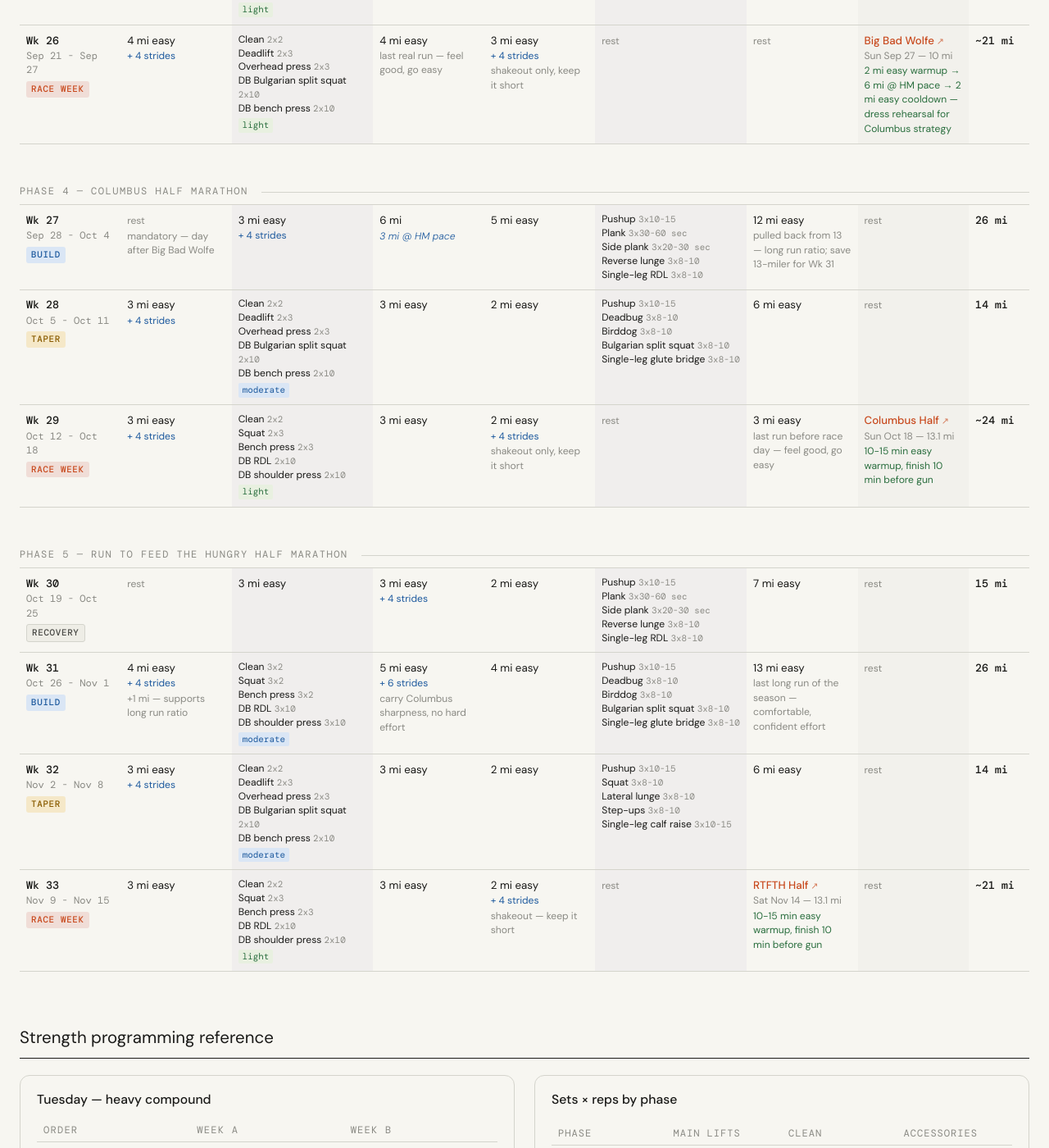
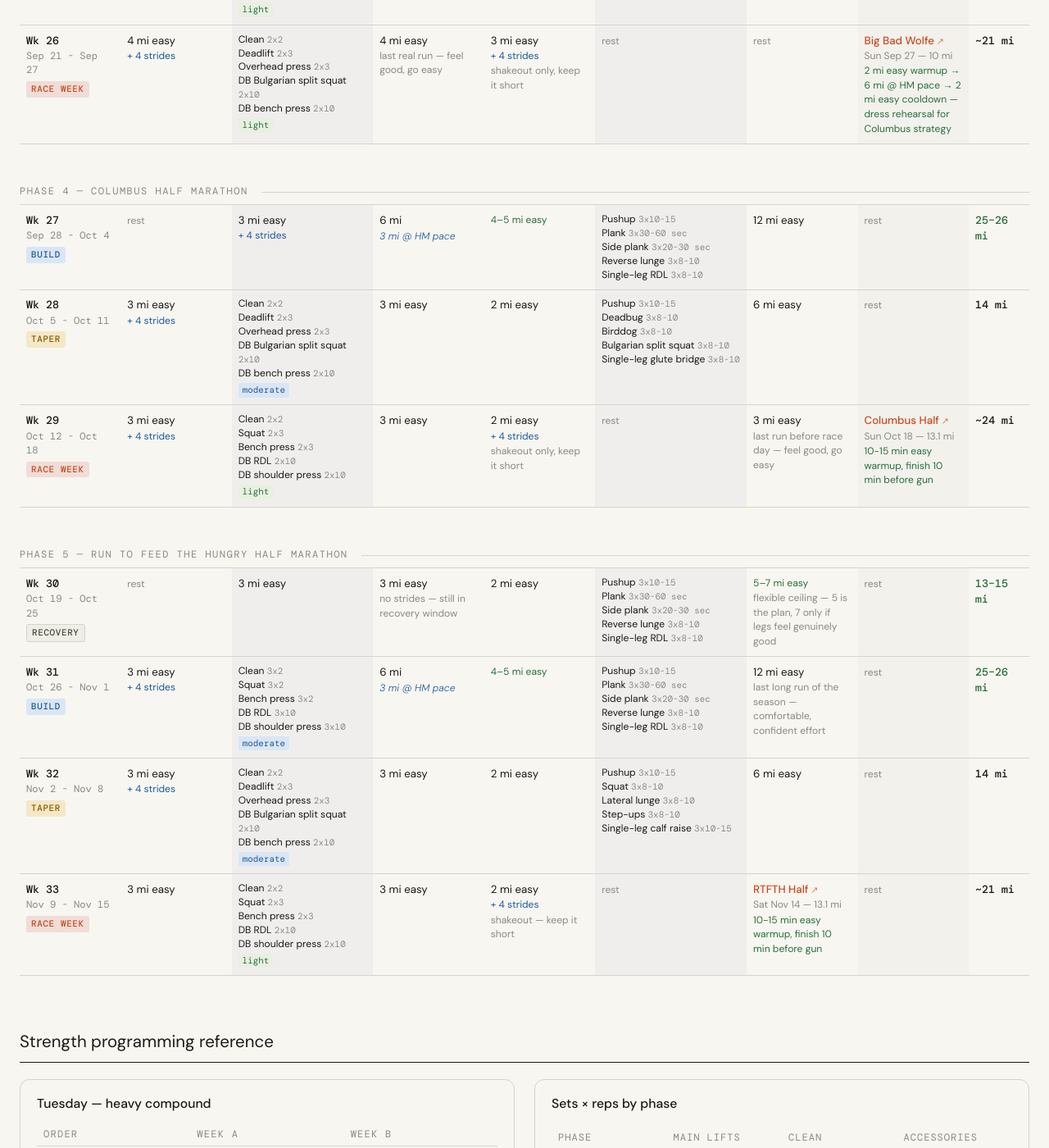
Before and after one commit to richardbasile/richardbasile.github.io, a Jekyll site: the page built from training-plan/index.html, in a window 1280 px wide and 1400 px high, scrolled down 3857 px. Shown: the whole window at 82% size. Built offline with Jekyll 4.4.1, drawn with Linux system fonts in a browser that asks for light colours; some of the changed text lies outside the part shown.

Commit message:
adjustments

```diff
--- a/training-plan/index.html
+++ b/training-plan/index.html
@@ -1203,11 +1203,11 @@ title: 2026 Race Season
               <div class="wk-badges"><span class="badge badge-build">build</span></div>
             </td>
             <td>4 mi easy<span class="s">+ 4 strides</span></td>
-            <td class="str-col"><span class="fri-ex">Clean <span class="fri-sets">2x3</span></span><span
-                class="fri-ex">Deadlift <span class="fri-sets">2x5</span></span><span class="fri-ex">Overhead press
-                <span class="fri-sets">2x5</span></span><span class="fri-ex">DB Bulgarian split squat <span
-                  class="fri-sets">2x10</span></span><span class="fri-ex">DB bench press <span
-                  class="fri-sets">2x10</span></span><span class="str-intensity int-light">light</span></td>
+            <td class="str-col"><span class="fri-ex">Clean <span class="fri-sets">3x3</span></span><span
+                class="fri-ex">Deadlift <span class="fri-sets">3x5</span></span><span class="fri-ex">Overhead press
+                <span class="fri-sets">3x5</span></span><span class="fri-ex">DB Bulgarian split squat <span
+                  class="fri-sets">3x10</span></span><span class="fri-ex">DB bench press <span
+                  class="fri-sets">3x10</span></span><span class="str-intensity int-mod">moderate</span></td>
             <td>4 mi easy<span class="s">+ 6 strides</span></td>
             <td>3 mi easy</td>
             <td class="str-col">
@@ -1230,8 +1230,8 @@ title: 2026 Race Season
             </td>
             <td>4 mi easy<span class="s">+ 4 strides</span></td>
             <td class="str-col"><span class="fri-ex">Clean <span class="fri-sets">3x3</span></span><span
-                class="fri-ex">Deadlift <span class="fri-sets">3x3</span></span><span class="fri-ex">Overhead press
-                <span class="fri-sets">3x3</span></span><span class="fri-ex">DB Bulgarian split squat <span
+                class="fri-ex">Deadlift <span class="fri-sets">3x5</span></span><span class="fri-ex">Overhead press
+                <span class="fri-sets">3x5</span></span><span class="fri-ex">DB Bulgarian split squat <span
                   class="fri-sets">3x10</span></span><span class="fri-ex">DB bench press <span
                   class="fri-sets">3x10</span></span><span class="str-intensity int-heavy">heavy</span></td>
             <td>4 mi<span class="q">4x90 sec hill repeats</span><span class="note">strength foundation — effort on the
@@ -1256,19 +1256,19 @@ title: 2026 Race Season
               <div class="wk-badges"><span class="badge badge-deload">deload</span></div>
             </td>
             <td>3 mi easy</td>
-            <td class="str-col"><span class="fri-ex">Clean <span class="fri-sets">2x2</span></span><span
-                class="fri-ex">Squat <span class="fri-sets">2x3</span></span><span class="fri-ex">Bench press <span
-                  class="fri-sets">2x3</span></span><span class="fri-ex">DB RDL <span
+            <td class="str-col"><span class="fri-ex">Clean <span class="fri-sets">3x3</span></span><span
+                class="fri-ex">Squat <span class="fri-sets">2x5</span></span><span class="fri-ex">Bench press <span
+                  class="fri-sets">2x5</span></span><span class="fri-ex">DB RDL <span
                   class="fri-sets">2x10</span></span><span class="fri-ex">DB shoulder press <span
                   class="fri-sets">2x10</span></span><span class="str-intensity int-light">light</span></td>
             <td>3 mi easy</td>
             <td>2 mi easy</td>
             <td class="str-col">
               <span class="fri-ex">Pushup <span class="fri-sets">3x10-15</span></span>
-              <span class="fri-ex">Deadbug <span class="fri-sets">3x8-10</span></span>
-              <span class="fri-ex">Birddog <span class="fri-sets">3x8-10</span></span>
-              <span class="fri-ex">Bulgarian split squat <span class="fri-sets">3x8-10</span></span>
-              <span class="fri-ex">Single-leg glute bridge <span class="fri-sets">3x8-10</span></span>
+              <span class="fri-ex">Deadbug <span class="fri-sets">2x10</span></span>
+              <span class="fri-ex">Birddog <span class="fri-sets">2x10</span></span>
+              <span class="fri-ex">Bulgarian split squat <span class="fri-sets">2x10</span></span>
+              <span class="fri-ex">Single-leg glute bridge <span class="fri-sets">2x10</span></span>
             </td>
             <td>6 mi easy</td>
             <td class="rest-col"><span class="rest">rest</span></td>
@@ -1283,8 +1283,8 @@ title: 2026 Race Season
             </td>
             <td>4 mi easy<span class="s">+ 4 strides</span></td>
             <td class="str-col"><span class="fri-ex">Clean <span class="fri-sets">3x3</span></span><span
-                class="fri-ex">Deadlift <span class="fri-sets">3x3</span></span><span class="fri-ex">Overhead press
-                <span class="fri-sets">3x3</span></span><span class="fri-ex">DB Bulgarian split squat <span
+                class="fri-ex">Deadlift <span class="fri-sets">3x5</span></span><span class="fri-ex">Overhead press
+                <span class="fri-sets">3x5</span></span><span class="fri-ex">DB Bulgarian split squat <span
                   class="fri-sets">3x10</span></span><span class="fri-ex">DB bench press <span
                   class="fri-sets">3x10</span></span><span class="str-intensity int-heavy">heavy</span></td>
             <td>4 mi<span class="q">6x400m @ 10K pace</span><span class="note">speed re-entry — same pace stimulus,
@@ -1310,13 +1310,13 @@ title: 2026 Race Season
             </td>
             <td>4 mi easy<span class="s">+ 4 strides</span></td>
             <td class="str-col"><span class="fri-ex">Clean <span class="fri-sets">3x3</span></span><span
-                class="fri-ex">Squat <span class="fri-sets">3x3</span></span><span class="fri-ex">Bench press <span
-                  class="fri-sets">3x3</span></span><span class="fri-ex">DB RDL <span
+                class="fri-ex">Squat <span class="fri-sets">3x5</span></span><span class="fri-ex">Bench press <span
+                  class="fri-sets">3x5</span></span><span class="fri-ex">DB RDL <span
                   class="fri-sets">3x10</span></span><span class="fri-ex">DB shoulder press <span
                   class="fri-sets">3x10</span></span><span class="str-intensity int-heavy">heavy</span></td>
             <td>4 mi<span class="q">2x1600m @ HM pace</span><span class="note">direct preview of Big Bad Wolfe miles 3–8
                 effort</span></td>
-            <td>4 mi easy<span class="note">+1 mi from original</span></td>
+            <td>4 mi easy</td>
             <td class="str-col">
               <span class="fri-ex">Pushup <span class="fri-sets">3x10-15</span></span>
               <span class="fri-ex">Plank <span class="fri-sets">3x30-60 sec</span></span>
@@ -1335,21 +1335,21 @@ title: 2026 Race Season
               <div class="wk-dates">Aug 24 - Aug 30</div>
               <div class="wk-badges"><span class="badge badge-deload">deload</span></div>
             </td>
-            <td>4 mi easy<span class="s">+ 4 strides</span><span class="note">legs stay sharp, not heavy</span></td>
-            <td class="str-col"><span class="fri-ex">Clean <span class="fri-sets">2x2</span></span><span
-                class="fri-ex">Deadlift <span class="fri-sets">2x3</span></span><span class="fri-ex">Overhead press
-                <span class="fri-sets">2x3</span></span><span class="fri-ex">DB Bulgarian split squat <span
+            <td>4 mi easy<span class="s">+ 4 strides</span></td>
+            <td class="str-col"><span class="fri-ex">Clean <span class="fri-sets">3x3</span></span><span
+                class="fri-ex">Deadlift <span class="fri-sets">2x5</span></span><span class="fri-ex">Overhead press
+                <span class="fri-sets">2x5</span></span><span class="fri-ex">DB Bulgarian split squat <span
                   class="fri-sets">2x10</span></span><span class="fri-ex">DB bench press <span
                   class="fri-sets">2x10</span></span><span class="str-intensity int-light">light</span></td>
             <td>4 mi easy</td>
             <td>3 mi easy</td>
             <td class="str-col">
               <span class="fri-ex">Pushup <span class="fri-sets">2x10</span></span>
-              <span class="fri-ex">Deadbug <span class="fri-sets">2x8</span></span>
-              <span class="fri-ex">Birddog <span class="fri-sets">2x8</span></span>
-              <span class="fri-ex">Single-leg glute bridge <span class="fri-sets">2x8</span></span>
-            </td>
-            <td>4 mi easy<span class="note">no long effort — legs are banking rest</span></td>
+              <span class="fri-ex">Deadbug <span class="fri-sets">2x10</span></span>
+              <span class="fri-ex">Birddog <span class="fri-sets">2x10</span></span>
+              <span class="fri-ex">Single-leg glute bridge <span class="fri-sets">2x10</span></span>
+            </td>
+            <td>4 mi easy</td>
             <td class="rest-col"><span class="rest">rest</span></td>
             <td class="total-cell">15 mi</td>
           </tr>
@@ -1468,10 +1468,10 @@ title: 2026 Race Season
               <div class="wk-dates">Sep 28 - Oct 4</div>
               <div class="wk-badges"><span class="badge badge-build">build</span></div>
             </td>
-            <td><span class="rest">rest</span><span class="note">mandatory — day after Big Bad Wolfe</span></td>
+            <td><span class="rest">rest</span></td>
             <td class="str-col">3 mi easy<span class="s">+ 4 strides</span></td>
             <td>6 mi<span class="q">3 mi @ HM pace</span></td>
-            <td>5 mi easy</td>
+            <td><span class="flex">4–5 mi easy</span></td>
             <td class="str-col">
               <span class="fri-ex">Pushup <span class="fri-sets">3x10-15</span></span>
               <span class="fri-ex">Plank <span class="fri-sets">3x30-60 sec</span></span>
@@ -1479,9 +1479,9 @@ title: 2026 Race Season
               <span class="fri-ex">Reverse lunge <span class="fri-sets">3x8-10</span></span>
               <span class="fri-ex">Single-leg RDL <span class="fri-sets">3x8-10</span></span>
             </td>
-            <td>12 mi easy<span class="note">pulled back from 13 — long run ratio; save 13-miler for Wk 31</span></td>
-            <td class="rest-col"><span class="rest">rest</span></td>
-            <td class="total-cell">26 mi</td>
+            <td>12 mi easy</td>
+            <td class="rest-col"><span class="rest">rest</span></td>
+            <td class="total-cell"><span class="total-flex">25–26 mi</span></td>
           </tr>
 
           <tr>
@@ -1548,7 +1548,7 @@ title: 2026 Race Season
             </td>
             <td><span class="rest">rest</span></td>
             <td class="str-col">3 mi easy</td>
-            <td>3 mi easy<span class="s">+ 4 strides</span></td>
+            <td>3 mi easy<span class="note">no strides — still in recovery window</span></td>
             <td>2 mi easy</td>
             <td class="str-col">
               <span class="fri-ex">Pushup <span class="fri-sets">3x10-15</span></span>
@@ -1557,9 +1557,10 @@ title: 2026 Race Season
               <span class="fri-ex">Reverse lunge <span class="fri-sets">3x8-10</span></span>
               <span class="fri-ex">Single-leg RDL <span class="fri-sets">3x8-10</span></span>
             </td>
-            <td>7 mi easy</td>
-            <td class="rest-col"><span class="rest">rest</span></td>
-            <td class="total-cell">15 mi</td>
+            <td><span class="flex">5–7 mi easy</span><span class="note">flexible ceiling — 5 is the plan, 7 only if legs
+                feel genuinely good</span></td>
+            <td class="rest-col"><span class="rest">rest</span></td>
+            <td class="total-cell"><span class="total-flex">13–15 mi</span></td>
           </tr>
 
           <tr>
@@ -1568,26 +1569,24 @@ title: 2026 Race Season
               <div class="wk-dates">Oct 26 - Nov 1</div>
               <div class="wk-badges"><span class="badge badge-build">build</span></div>
             </td>
-            <td>4 mi easy<span class="s">+ 4 strides</span><span class="note">+1 mi — supports long run ratio</span>
-            </td>
+            <td>3 mi easy<span class="s">+ 4 strides</span></td>
             <td class="str-col"><span class="fri-ex">Clean <span class="fri-sets">3x2</span></span><span
                 class="fri-ex">Squat <span class="fri-sets">3x2</span></span><span class="fri-ex">Bench press <span
                   class="fri-sets">3x2</span></span><span class="fri-ex">DB RDL <span
                   class="fri-sets">3x10</span></span><span class="fri-ex">DB shoulder press <span
                   class="fri-sets">3x10</span></span><span class="str-intensity int-mod">moderate</span></td>
-            <td>5 mi easy<span class="s">+ 6 strides</span><span class="note">carry Columbus sharpness, no hard
-                effort</span></td>
-            <td>4 mi easy</td>
+            <td>6 mi<span class="q">3 mi @ HM pace</span></td>
+            <td><span class="flex">4–5 mi easy</span></td>
             <td class="str-col">
               <span class="fri-ex">Pushup <span class="fri-sets">3x10-15</span></span>
-              <span class="fri-ex">Deadbug <span class="fri-sets">3x8-10</span></span>
-              <span class="fri-ex">Birddog <span class="fri-sets">3x8-10</span></span>
-              <span class="fri-ex">Bulgarian split squat <span class="fri-sets">3x8-10</span></span>
-              <span class="fri-ex">Single-leg glute bridge <span class="fri-sets">3x8-10</span></span>
-            </td>
-            <td>13 mi easy<span class="note">last long run of the season — comfortable, confident effort</span></td>
-            <td class="rest-col"><span class="rest">rest</span></td>
-            <td class="total-cell">26 mi</td>
+              <span class="fri-ex">Plank <span class="fri-sets">3x30-60 sec</span></span>
+              <span class="fri-ex">Side plank <span class="fri-sets">3x20-30 sec</span></span>
+              <span class="fri-ex">Reverse lunge <span class="fri-sets">3x8-10</span></span>
+              <span class="fri-ex">Single-leg RDL <span class="fri-sets">3x8-10</span></span>
+            </td>
+            <td>12 mi easy<span class="note">last long run of the season — comfortable, confident effort</span></td>
+            <td class="rest-col"><span class="rest">rest</span></td>
+            <td class="total-cell"><span class="total-flex">25–26 mi</span></td>
           </tr>
 
           <tr>
```
